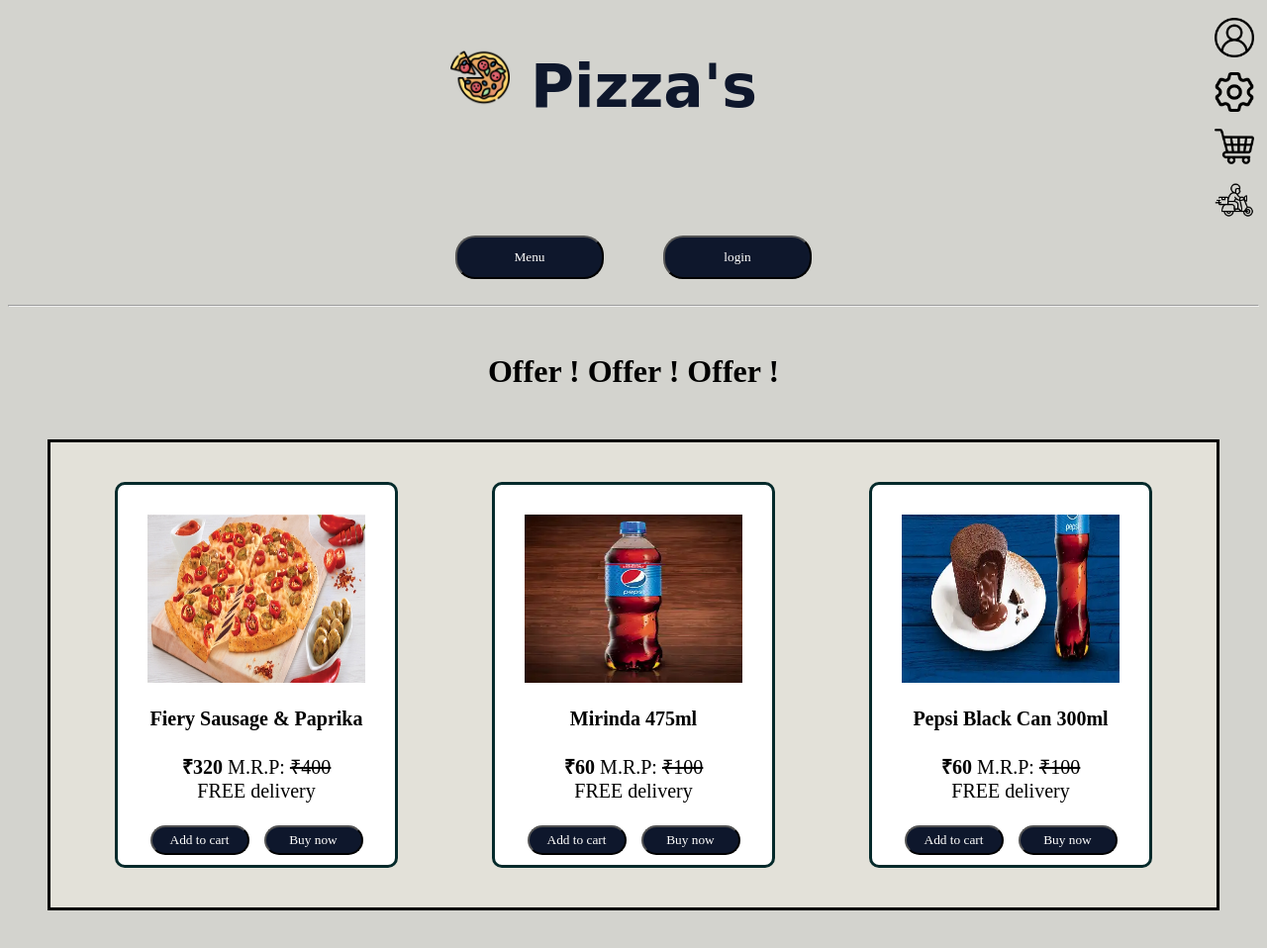
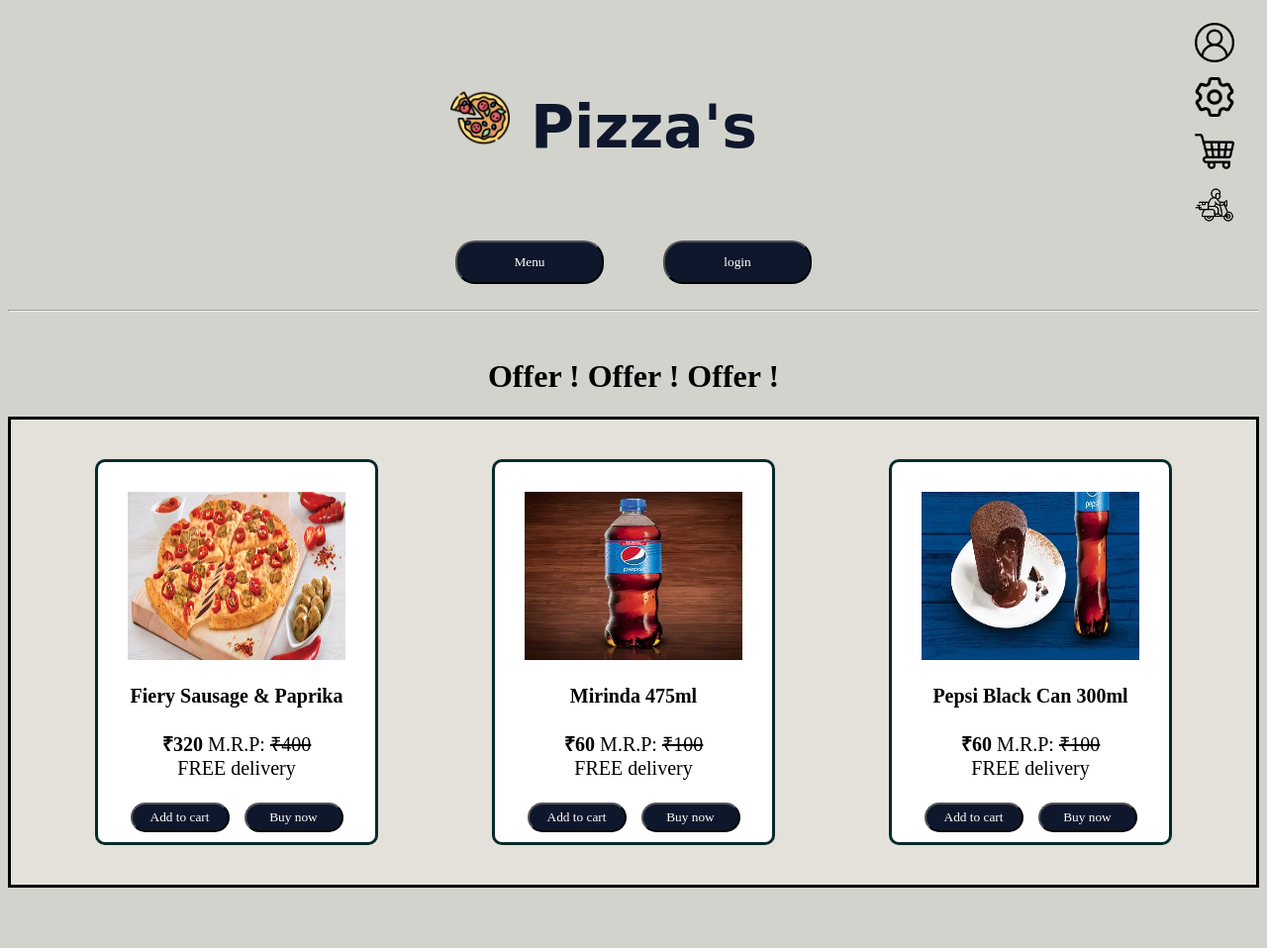
Before and after one commit to Surajghogare80/cafe, a plain HTML site: page index.html in a window 1280 px wide. Shown: the whole page at 99% size. After the commit the page ends 905 px from the top, so only its background shows below. Drawn offline with Linux system fonts and the light colour scheme.

```diff
--- a/style.css
+++ b/style.css
@@ -15,10 +15,12 @@
     flex-direction: row;
     justify-content: start;
     cursor: pointer;
-    margin-top: 10px;
+    margin-top: 15px;
     margin-bottom: 15px;
     margin-left: 15px;
     margin-right: 15px;
+    position: relative;
+    right: 20px;
 }
 
 .main-container{
@@ -26,10 +28,7 @@
     flex-direction: row;
     justify-content: space-evenly;
    border: solid;
-   margin-top: 50px ;
-   margin-bottom: 50px;
-   margin-right: 40px;
-   margin-left: 40px;
+
    background-color: #E3E1D9
 
 }
@@ -40,7 +39,7 @@
     font-family:cursive;
     font-size: 60px;
     text-align: center;
-    margin: 40px auto;
+    margin:auto;
 
 }
 
@@ -121,10 +120,10 @@ transition: 1sec;}
     cursor: pointer;
     font-family:'Franklin Gothic Medium', 'Arial Narrow', Arial, sans-serif 40px;
         }
-        .menu-card-para{
+    .menu-card-para{
             font-size: 15px;
         }
-        .arrow-left{
+    .arrow-left{
             position: relative;
             left: 1390px;
 
```
